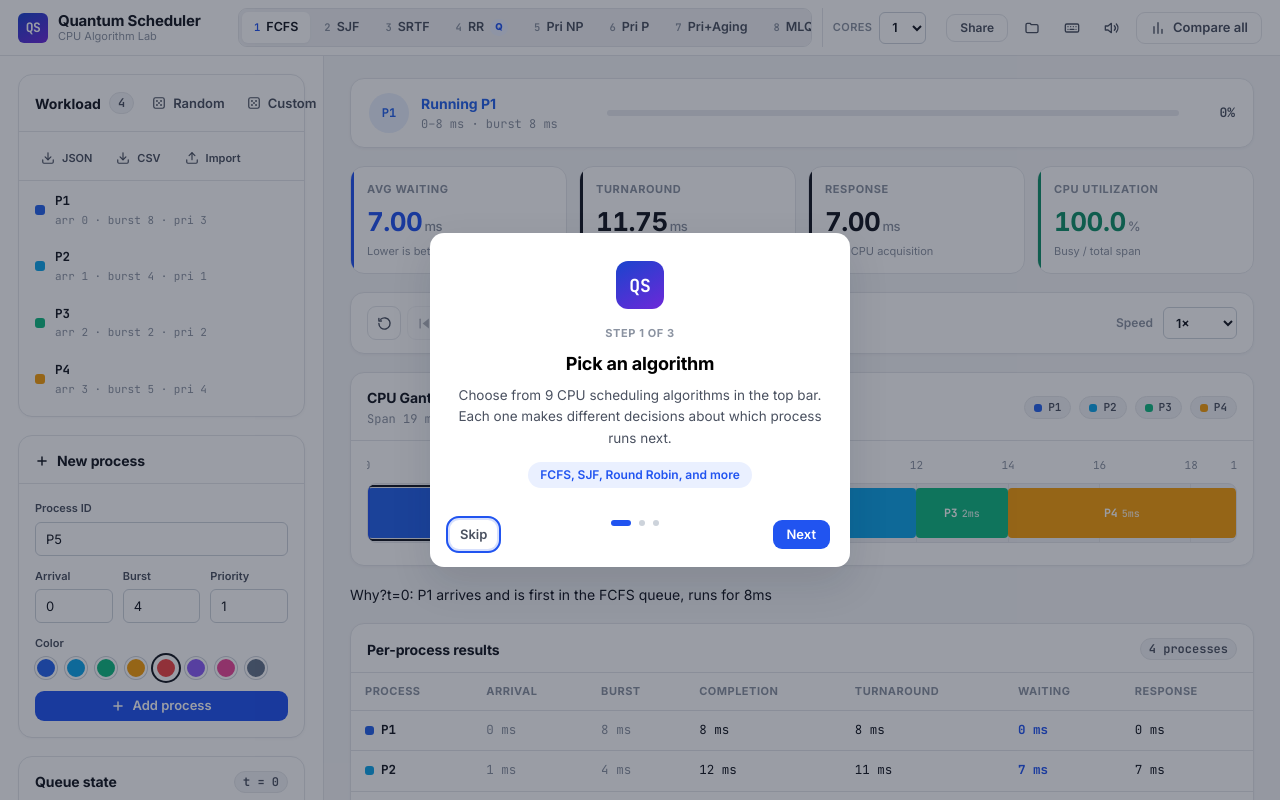
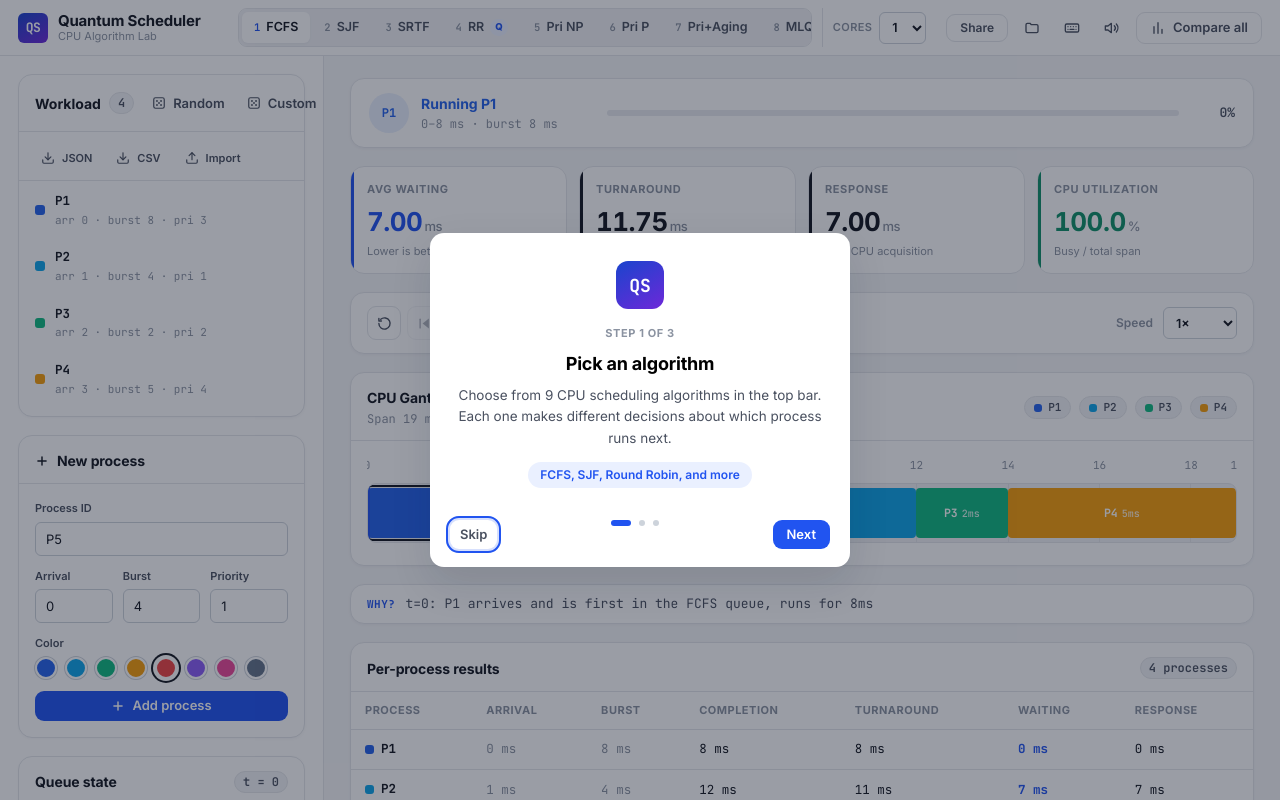
Before and after one commit to vishweshpenkar06/Toy-Scheduler, a React (Vite) app: page / in a window 1280 px wide. Built offline with nearby package versions, Linux system fonts and the light colour scheme.

Commit message:
feat: add styles for ExplanationBar component to enhance UI clarity

```diff
--- a/src/index.css
+++ b/src/index.css
@@ -1631,6 +1631,35 @@ select:focus:not(:focus-visible) {
   }
 }
 
+/* Explanation bar */
+.explanation-bar {
+  display: flex;
+  align-items: center;
+  gap: 10px;
+  padding: 10px 16px;
+  background: var(--surface);
+  border: 1px solid var(--border);
+  border-radius: var(--radius-lg);
+  box-shadow: var(--shadow-sm);
+}
+
+.explanation-label {
+  font-size: 11px;
+  font-weight: 700;
+  text-transform: uppercase;
+  letter-spacing: 0.5px;
+  color: var(--accent);
+  white-space: nowrap;
+  font-family: var(--font-mono);
+}
+
+.explanation-message {
+  font-size: 13px;
+  font-family: var(--font-mono);
+  color: var(--text-2);
+  line-height: 1.4;
+}
+
 @media (prefers-reduced-motion: reduce) {
   * {
     animation-duration: 0.001ms !important;
```
